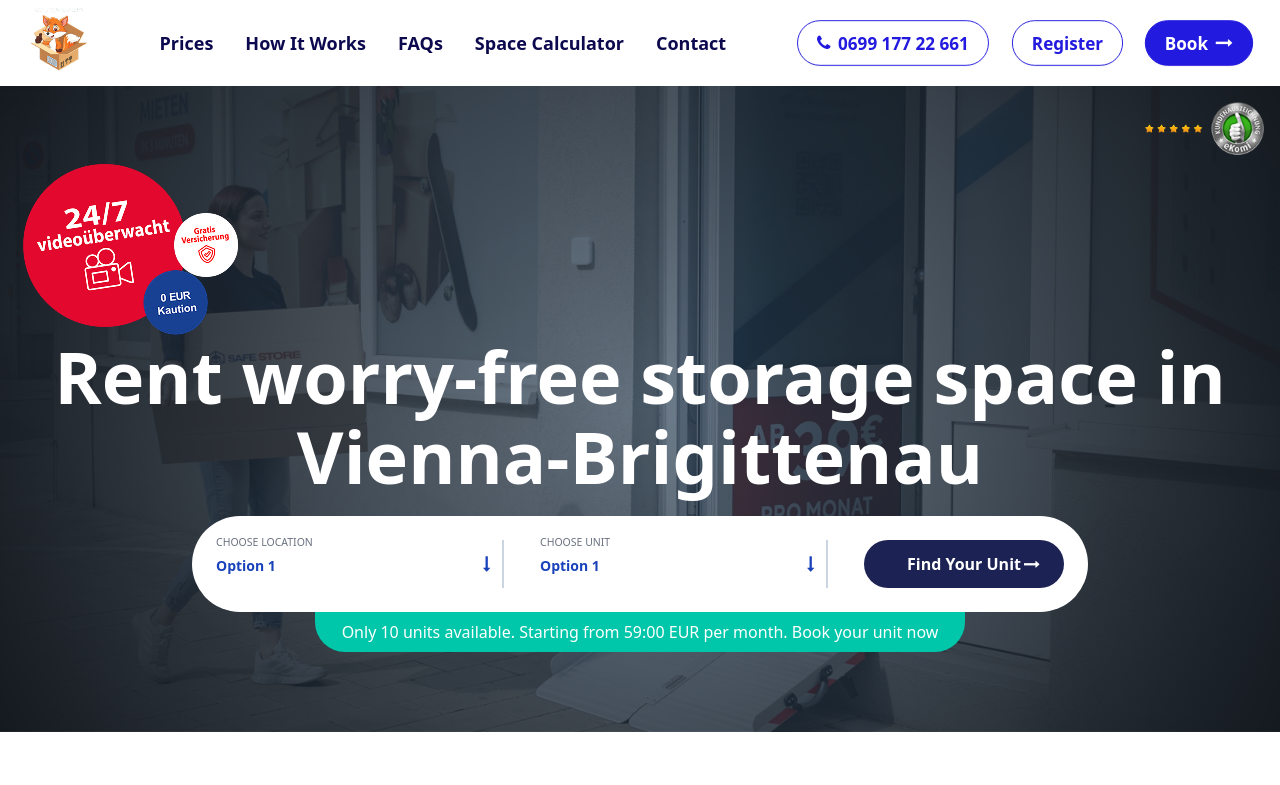
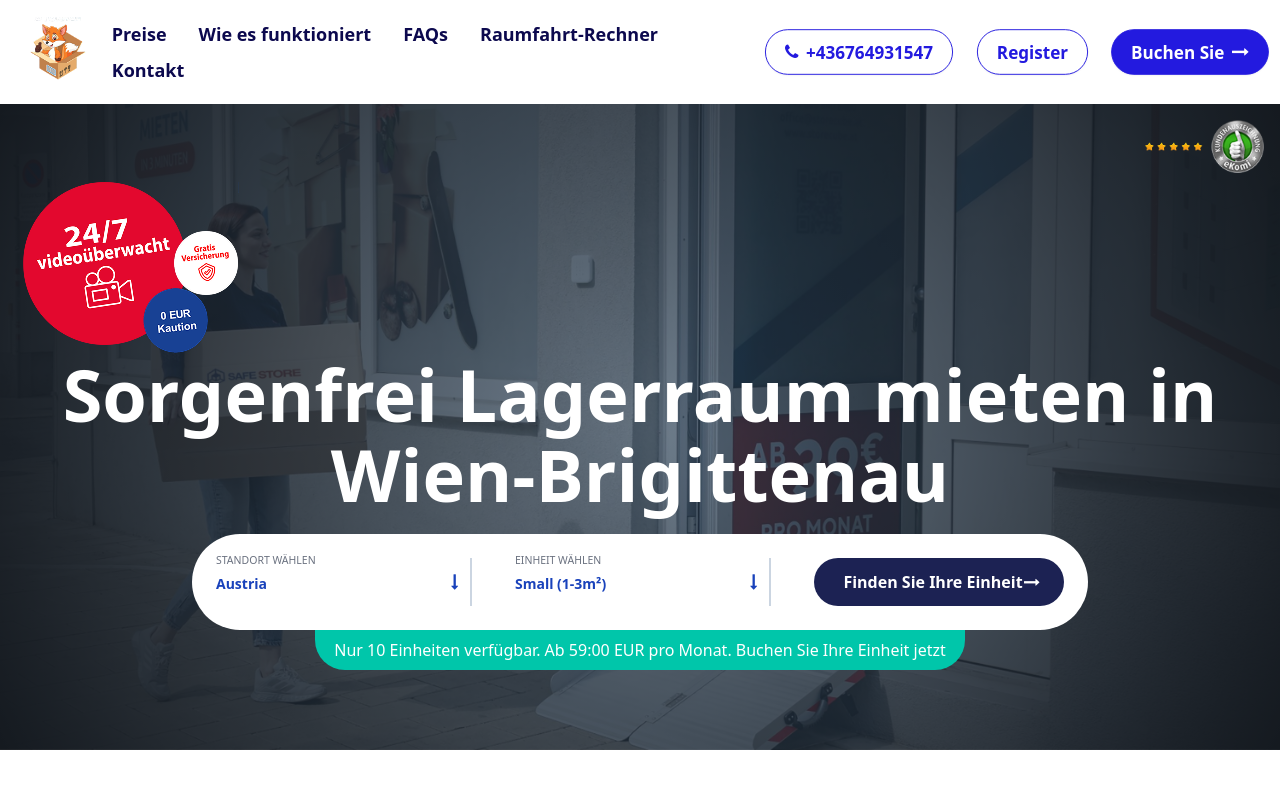
Before and after one commit to chotonbhowmik/self-storage, a React (Vite) app: page / in a window 1280 px wide. Shown: the top 785 px of the page. Built offline with nearby package versions, Linux system fonts and the light colour scheme; no server answers.

Commit message:
update the content in german

```diff
--- a/src/components/Footer/Footer.jsx
+++ b/src/components/Footer/Footer.jsx
@@ -1,4 +1,4 @@
-import FooterLogo from "../../assets/footerlogo.png"
+import FooterLogo from "../../assets/footer-logo.webp"
 import Facebook from "../../assets/Facebook.png";
 import Instagram from "../../assets/instagram.png";
 const Footer = () => {
@@ -36,7 +36,7 @@ const Footer = () => {
               <h2 className="text-[#0C094E] font-bold text-[28px]">Kontakt</h2>
               <div className="pt-5 space-y-2">
                 <p className="text-[18px] font-normal text-[#0C094E]">
-                  Tel: 🇦🇹 +43 699 177 22 661
+                  Tel: 🇦🇹 +436764931547
                 </p>
                 <p className="text-[18px] font-normal text-[#0C094E]">
                   office@safestore.at
--- a/src/components/Navbar/Navbar.jsx
+++ b/src/components/Navbar/Navbar.jsx
@@ -44,7 +44,7 @@ const Navbar = () => {
                   onClick={() => handleScroll("pricing")}
                   className="text-[#0C094E] font-bold text-[18px] active:text-[#0C094E]"
                 >
-                  Prices
+                  Preise
                 </button>
               </li>
               <li>
@@ -52,7 +52,7 @@ const Navbar = () => {
                   onClick={() => handleScroll("howItWorks")}
                   className="text-[#0C094E] font-bold text-[18px] active:text-[#0C094E]"
                 >
-                  How it Works
+                  Wie es funktioniert
                 </button>
               </li>
               <li>
@@ -68,7 +68,7 @@ const Navbar = () => {
                   onClick={() => handleScroll("spaceCalculator")}
                   className="text-[#0C094E] font-bold text-[18px] active:text-[#0C094E]"
                 >
-                  Space Calculator
+                  Raumfahrt-Rechner
                 </button>
               </li>
               <li>
@@ -76,20 +76,20 @@ const Navbar = () => {
                   onClick={() => handleScroll("contact")}
                   className="text-[#0C094E] font-bold text-[18px] active:text-[#0C094E]"
                 >
-                  Contact
+                  Kontakt
                 </button>
               </li>
 
               <div className="mt-4 space-y-2 ">
                 <a className="btn text-[#231ADF] border-[#231ADF] bg-transparent hover:bg-[#231ADF] hover:text-white rounded-full font-bold text-[18px] px-5 py-3">
-                  <i className="fa fa-phone" aria-hidden="true"></i> 0699 177 22
-                  661
+                  <i className="fa fa-phone" aria-hidden="true"></i>{" "}
+                  +436764931547
                 </a>
                 <a className="btn text-[#231ADF] border-[#231ADF] bg-transparent hover:bg-[#231ADF] hover:text-white rounded-full font-bold text-[18px] px-5 py-3">
                   Register
                 </a>
                 <a className="btn text-[#fff] border-[#231ADF] hover:bg-[#231ADF] hover:text-white rounded-full font-bold text-[18px] px-5 py-3 bg-[#231ADF] ml-2">
-                  Book
+                  Buchen Sie
                   <i className="fa fa-long-arrow-right" aria-hidden="true"></i>
                 </a>
               </div>
@@ -105,7 +105,7 @@ const Navbar = () => {
                 onClick={() => handleScroll("pricing")}
                 className="text-[#0C094E] font-bold text-[18px]"
               >
-                Prices
+                Preise
               </button>
             </li>
             <li>
@@ -113,7 +113,7 @@ const Navbar = () => {
                 onClick={() => handleScroll("howItWorks")}
                 className="text-[#0C094E] font-bold text-[18px]"
               >
-                How It Works
+                Wie es funktioniert
               </button>
             </li>
 
@@ -130,7 +130,7 @@ const Navbar = () => {
                 onClick={() => handleScroll("spaceCalculator")}
                 className="text-[#0C094E] font-bold text-[18px]"
               >
-                Space Calculator
+                Raumfahrt-Rechner
               </button>
             </li>
             <li>
@@ -138,7 +138,7 @@ const Navbar = () => {
                 onClick={() => handleScroll("contact")}
                 className="text-[#0C094E] font-bold text-[18px]"
               >
-                Contact
+                Kontakt
               </button>
             </li>
           </ul>
@@ -147,13 +147,13 @@ const Navbar = () => {
         {/* Right: Desktop Buttons */}
         <div className="hidden lg:flex gap-4 items-center">
           <a className="btn text-[#231ADF] border-[#231ADF] bg-transparent hover:bg-[#231ADF] hover:text-white rounded-full font-bold text-[18px] px-5 py-3">
-            <i className="fa fa-phone" aria-hidden="true"></i> 0699 177 22 661
+            <i className="fa fa-phone" aria-hidden="true"></i> +436764931547
           </a>
           <a className="btn text-[#231ADF] border-[#231ADF] bg-transparent hover:bg-[#231ADF] hover:text-white rounded-full font-bold text-[18px] px-5 py-3">
             Register
           </a>
           <a className="btn text-[#fff] border-[#231ADF] hover:bg-[#231ADF] hover:text-white rounded-full font-bold text-[18px] px-5 py-3 bg-[#231ADF]">
-            Book
+            Buchen Sie
             <i className="fa fa-long-arrow-right" aria-hidden="true"></i>
           </a>
         </div>
--- a/src/pages/Home/BannerSection/BannerSection.jsx
+++ b/src/pages/Home/BannerSection/BannerSection.jsx
@@ -20,14 +20,14 @@ const BannerSection = () => {
           </div>
           <img src={number} className="object-cover"></img>
           <h1 className="mb-5 text-[30px] lg:text-[72px]  font-bold text-[#FFFFFF]  leading-[40px] lg:leading-[80px]">
-            Rent worry-free storage space in Vienna-Brigittenau
+            Sorgenfrei Lagerraum mieten in Wien-Brigittenau
           </h1>
 
           <div className="bg-white lg:rounded-full rounded-bl-[30px] rounded-br-[30px] rounded-tl-[30px] rounded-tr-[30px] max-w-4xl mx-auto p-6">
             <form className="w-full">
               <div className="flex flex-wrap justify-between space-y-2 md:space-y-0 md:flex-row gap-5">
                 {/* LOCATION FIELD */}
-                <div className="relative z-0 w-full md:w-72 group border-b-2 lg:border-r-2 lg:border-b-0 border-slate-300 pb-5 lg:pb-0">
+                <div className="relative z-0 w-full md:w-64 group border-b-2 lg:border-r-2 lg:border-b-0 border-slate-300 pb-5 lg:pb-0">
                   <select
                     id="location"
                     name="location"
@@ -35,21 +35,21 @@ const BannerSection = () => {
                     className="peer block w-full appearance-none  bg-transparent  pr-10 pt-4 pb-1 text-sm font-bold text-[#1942BB] focus:border-blue-600 focus:outline-none focus:ring-0"
                   >
                     <option value="1" selected>
-                      Option 1
+                      Austria
                     </option>
-                    <option value="2">Option 2</option>
-                    <option value="3">Option 3</option>
+                    <option value="2">Außervillgraten</option>
+                    <option value="3">Ausstellungsstraße, Vienna</option>
                   </select>
                   <label
                     htmlFor="location"
                     className="absolute text-sm text-gray-500 duration-300 transform -translate-y-3 scale-75 top-1 left-0 z-0 origin-[0] peer-placeholder-shown:translate-y-2.5 peer-placeholder-shown:scale-100 peer-focus:scale-75 peer-focus:-translate-y-3 peer-focus:text-blue-600"
                   >
-                    CHOOSE LOCATION
+                    STANDORT WÄHLEN
                   </label>
                   <i className="fa fa-long-arrow-down absolute right-3 top-1/2 -translate-y-1/2 text-[#1942BB] pointer-events-none"></i>
                 </div>
 
-                <div className="relative z-0 w-full md:w-72 group lg:border-r-2 lg:border-b-0 border-slate-300 ">
+                <div className="relative z-0 w-full md:w-64 group lg:border-r-2 lg:border-b-0 border-slate-300 ">
                   <select
                     id="location"
                     name="location"
@@ -57,26 +57,27 @@ const BannerSection = () => {
                     className="peer block w-full appearance-none   bg-transparent  pr-10 pt-4 pb-1 text-sm font-bold text-[#1942BB] focus:border-blue-600 focus:outline-none focus:ring-0"
                   >
                     <option value="1" selected>
-                      Option 1
+                      Small (1-3m²)
                     </option>
-                    <option value="2">Option 2</option>
-                    <option value="3">Option 3</option>
+                    <option value="2">Medium (3-5m²)</option>
+                    <option value="3">Large (5-8m²)</option>
+                    <option value="3">XL (8-15m²)</option>
                   </select>
                   <label
                     htmlFor="location"
                     className="absolute text-sm text-gray-500 duration-300 transform -translate-y-3 scale-75 top-1 left-0 z-0 origin-[0] peer-placeholder-shown:translate-y-2.5 peer-placeholder-shown:scale-100 peer-focus:scale-75 peer-focus:-translate-y-3 peer-focus:text-blue-600"
                   >
-                    CHOOSE UNIT
+                    EINHEIT WÄHLEN
                   </label>
                   <i className="fa fa-long-arrow-down absolute right-3 top-1/2 -translate-y-1/2 text-[#1942BB] pointer-events-none"></i>
                 </div>
 
                 {/* BUTTON */}
                 <div className="w-full md:w-auto flex justify-center md:justify-start">
-                  <button className="relative  lg:w-[200px] w-[300px] rounded-full bg-[#1C2253] text-white py-3 px-8 mt-4 md:mt-0 text-center font-bold">
-                    Find Your Unit
+                  <button className="relative  lg:w-[250px] w-[300px] rounded-full bg-[#1C2253] text-white py-3  mt-4 md:mt-0 text-center font-bold pr-3">
+                    Finden Sie Ihre Einheit
                     <i
-                      className="fa fa-long-arrow-right absolute right-6 top-1/2 -translate-y-1/2"
+                      className="fa fa-long-arrow-right absolute right-6 top-1/2 -translate-y-1/2 "
                       aria-hidden="true"
                     ></i>
                   </button>
@@ -86,8 +87,8 @@ const BannerSection = () => {
           </div>
           <div className="bg-[#00C6AA] lg:max-w-[650px] max-w-[310px] rounded-bl-[30px] rounded-br-[30px] text-white mx-auto text-center">
             <p className="text-[16px] font-normal py-2">
-              Only 10 units available. Starting from 59:00 EUR per month. Book
-              your unit now
+              Nur 10 Einheiten verfügbar. Ab 59:00 EUR pro Monat. Buchen Sie
+              Ihre Einheit jetzt
             </p>
           </div>
         </div>
```
Also changed, not shown: src/assets/footer-logo.webp (added).
